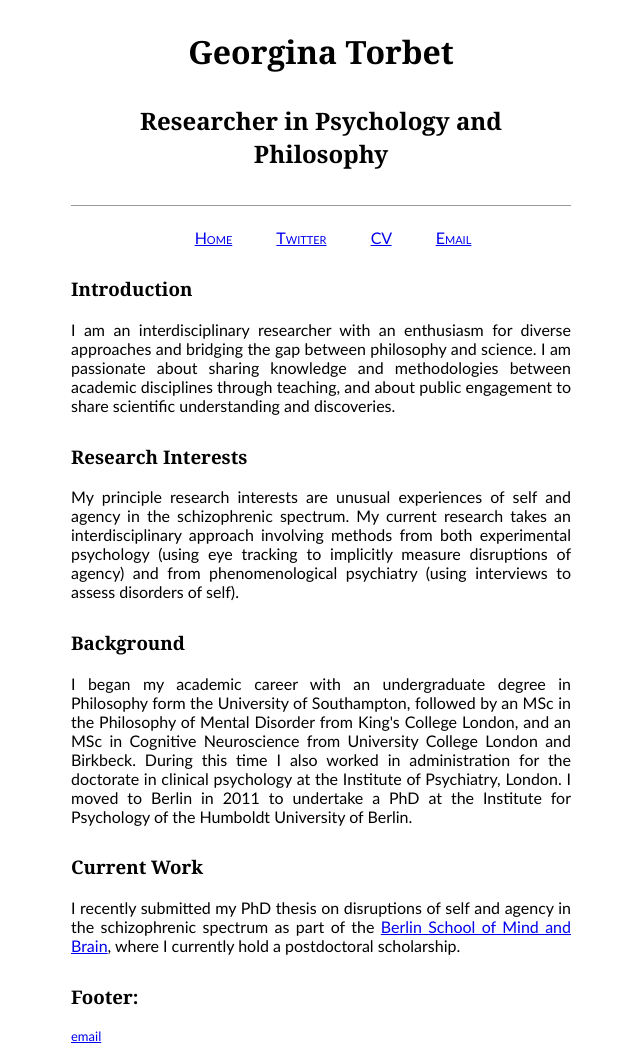
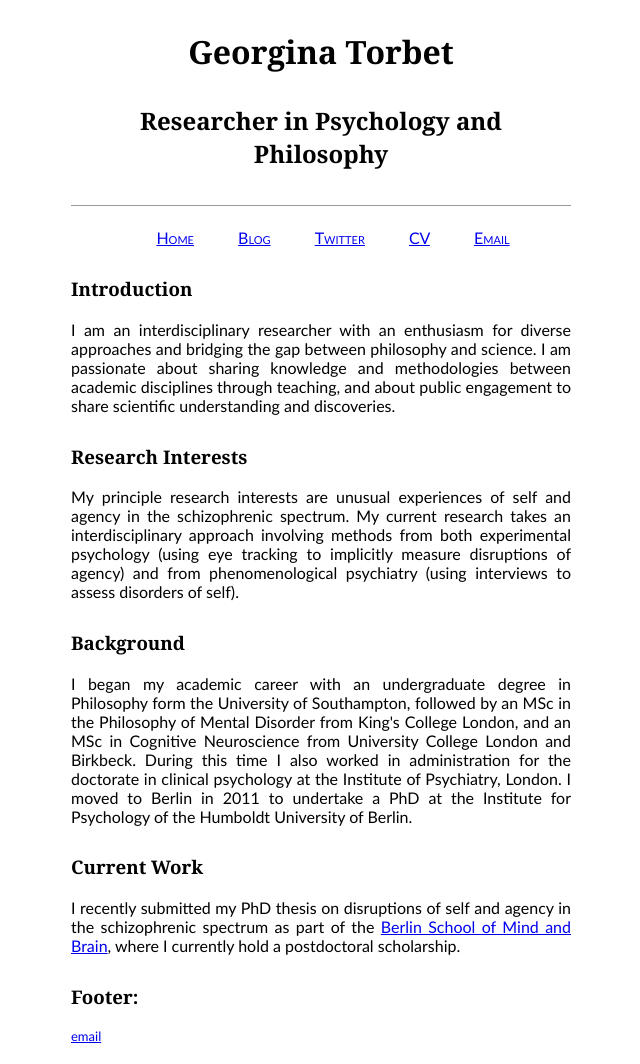
Before and after one commit to georginatorbet/georginatorbet.github.io, a Jekyll site: the page built from index.html, in a window 1280 px wide. Shown: the whole page, without its empty margins (319-959 px from the left). Built offline with Jekyll 4.4.1, drawn with Linux system fonts in a browser that asks for light colours.

Commit message:
add blog link

```diff
--- a/_layouts/default.html
+++ b/_layouts/default.html
@@ -60,6 +60,7 @@ font-variant:small-caps;
 
 <div id="nav">
 <ul><li><a href="/">Home</a> </li>
+<li><a href="/blog">Blog</a>  </li>
 <li><a href="/tweets.html">Twitter</a>  </li>
 <li><a href="/cv.pdf">CV</a>  </li>
 <li><a href="mailto:">Email</a>  </li>
```
